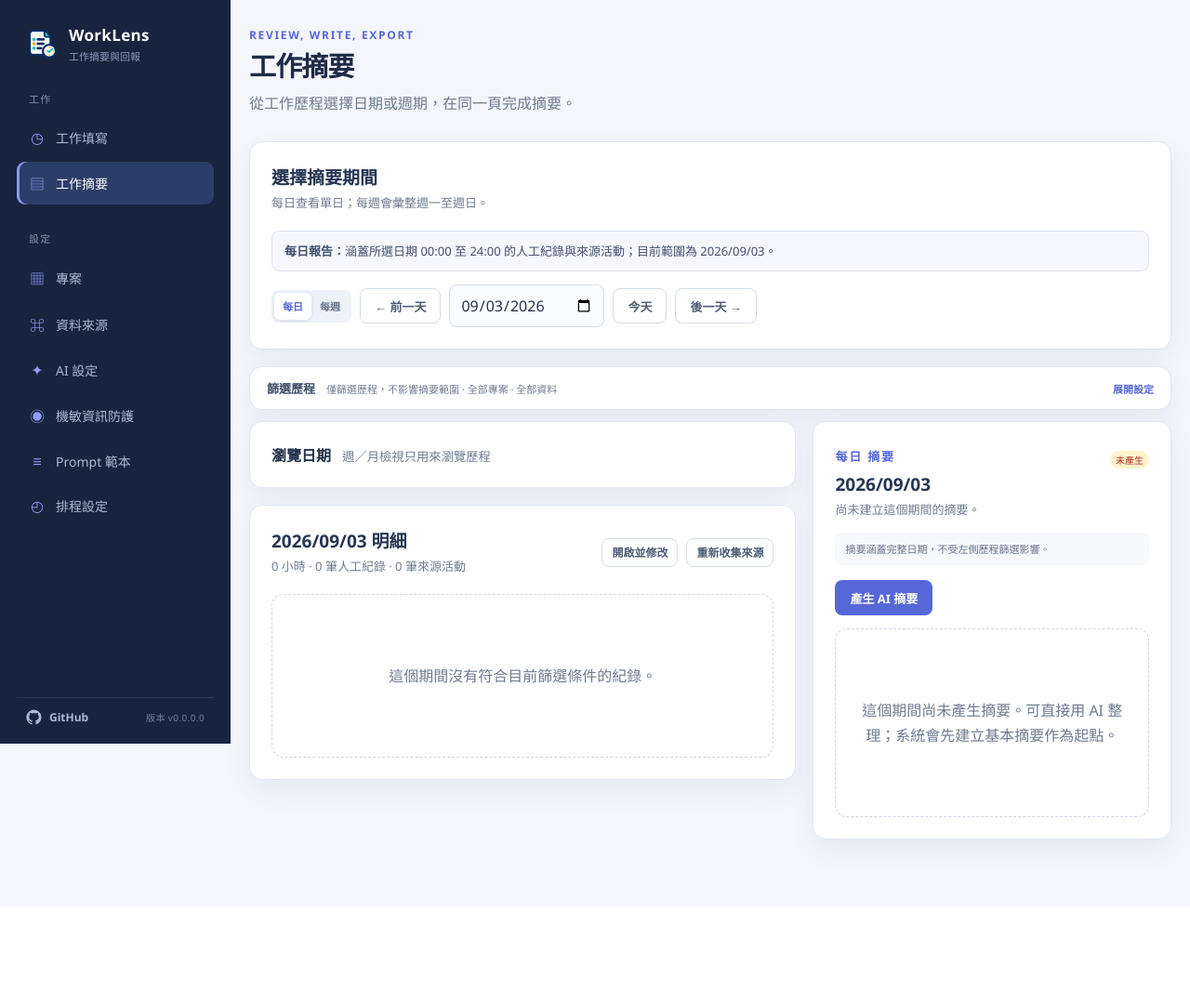
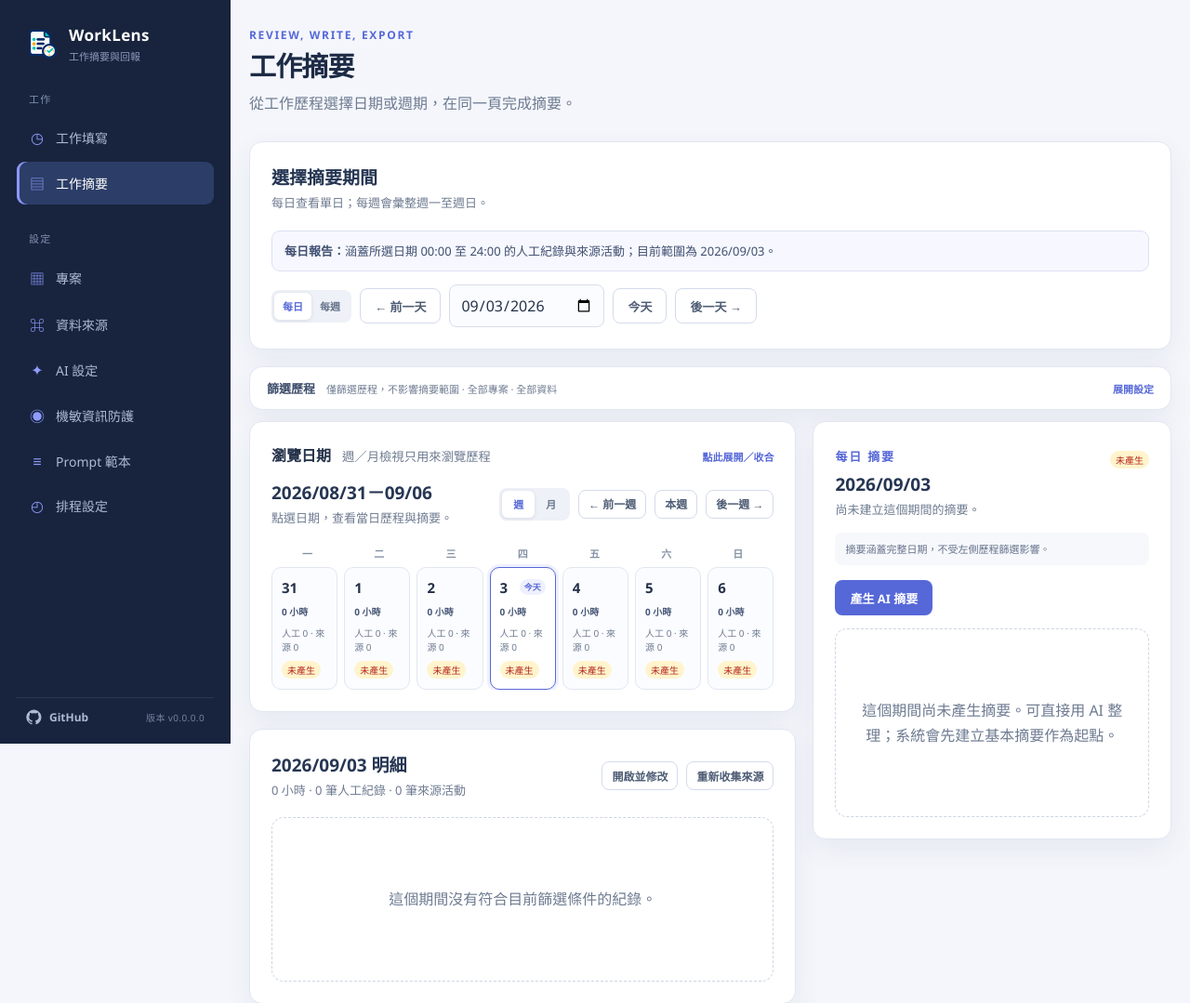
Before and after one commit to wengct/WorkLens, an ASP.NET Core app: page /reports in a window 1280 px wide. Shown: the top 1079 px of the page at 93% size. Before the commit the page ends 933 px from the top, so only its background shows below. Run offline with ASP.NET Core 8, Linux system fonts and the light colour scheme; some libraries are stand-ins or nearby versions.

Commit message:
fix: clarify report date browser

```diff
--- a/Components/Pages/Reports.razor
+++ b/Components/Pages/Reports.razor
@@ -50,8 +50,8 @@
 
 <div class="summary-workspace">
     <div class="summary-history-column">
-        <details class="panel history-browser">
-            <summary><strong>瀏覽日期</strong><small>週／月檢視只用來瀏覽歷程</small></summary>
+        <details class="panel history-browser" open>
+            <summary><span><strong>瀏覽日期</strong><small>週／月檢視只用來瀏覽歷程</small></span><span class="history-browser-toggle">點此展開／收合</span></summary>
             <section class="history-calendar-panel">
             <div class="panel-heading">
                 <div><h2>@CalendarTitle()</h2><p>@(kind == ReportKind.Daily ? "點選日期，查看當日歷程與摘要。" : "點選任一天，查看該週歷程與摘要。")</p></div>
--- a/wwwroot/app.css
+++ b/wwwroot/app.css
@@ -785,8 +785,11 @@ button.calendar-day:hover { border-color: #aeb8dc; transform: translateY(-1px);
 .source-health-list li, .unfinished-drafts li { margin-block: 8px; overflow-wrap: anywhere; }
 .source-health-list span { display: block; }
 .history-browser > summary, .report-prompt-picker > summary, .report-secondary-actions > summary { cursor: pointer; }
-.history-browser > summary { display: flex; flex-wrap: wrap; gap: 6px 12px; align-items: baseline; }
+.history-browser > summary { display: flex; flex-wrap: wrap; justify-content: space-between; gap: 6px 12px; align-items: baseline; list-style: none; }
+.history-browser > summary::-webkit-details-marker { display: none; }
+.history-browser > summary > span:first-child { display: flex; flex-wrap: wrap; gap: 6px 12px; align-items: baseline; }
 .history-browser > summary small { color: var(--muted, #697386); }
+.history-browser-toggle { color: var(--primary); font-size: 11px; font-weight: 700; }
 .history-browser .history-calendar-panel { margin-top: 14px; }
 .report-prompt-picker, .report-secondary-actions { margin-top: 12px; }
 .report-secondary-actions > div { margin-top: 10px; }
```
Also changed, not shown: tests/WorkLens.Tests/ReportWorkspaceNavigationTests.cs (+2 -0 lines), CHANGELOG.md.
